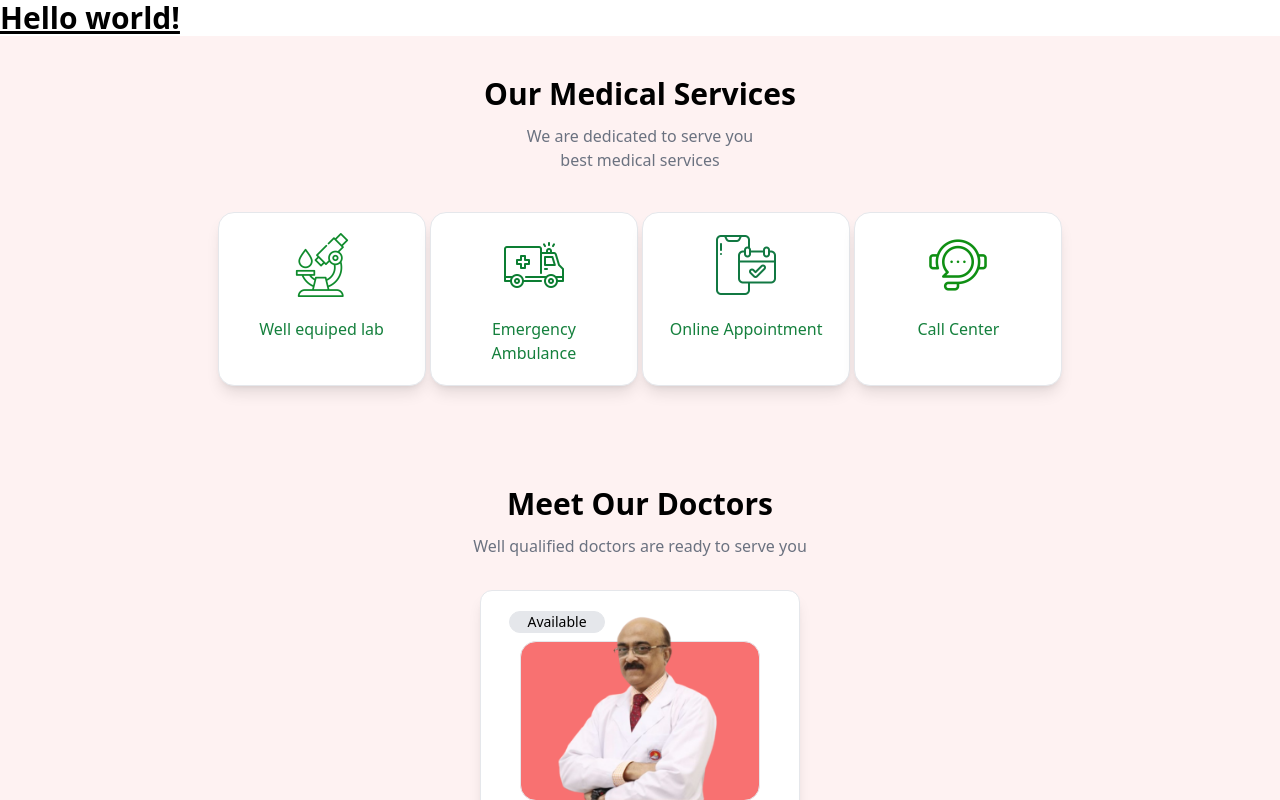
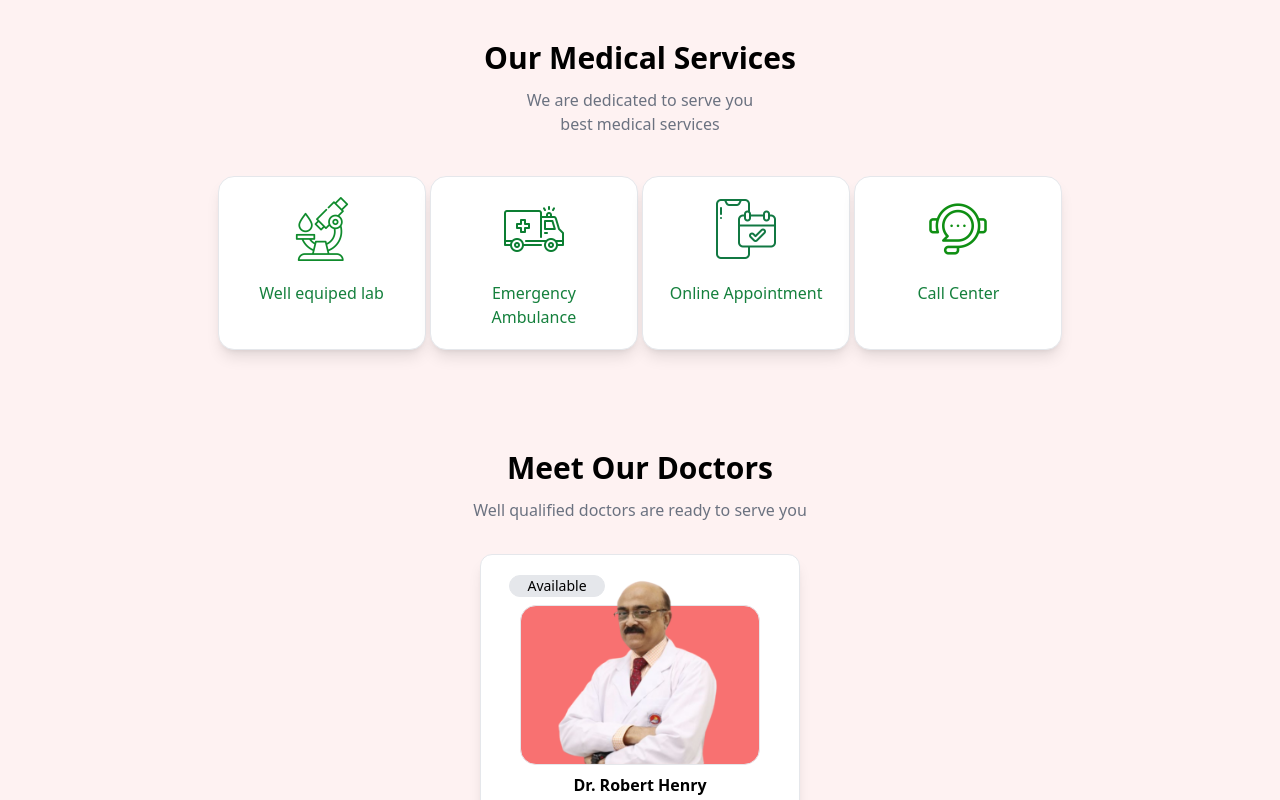
Before and after one commit to sahilspardeshi/hospital-management-system, a React (Vite) app in the folder client/: page / in a window 1280 px wide. Shown: the top 800 px of the page. Built offline with nearby package versions, Linux system fonts and the light colour scheme.

Commit message:
merge component

```diff
--- a/client/package.json
+++ b/client/package.json
@@ -10,6 +10,7 @@
     "preview": "vite preview"
   },
   "dependencies": {
+    "axios": "^1.7.7",
     "react": "^18.3.1",
     "react-dom": "^18.3.1",
     "react-router-dom": "^6.26.2",
@@ -28,6 +29,6 @@
     "globals": "^15.9.0",
     "postcss": "^8.4.47",
     "tailwindcss": "^3.4.13",
-    "vite": "^5.4.1"
+    "vite": "^5.4.8"
   }
 }
--- a/client/src/App.jsx
+++ b/client/src/App.jsx
@@ -1,7 +1,7 @@
 import React  from 'react'
 import './index.css'
 
-import Home from "./components/Home";
+// import Home from "./components/Home";
 import Services from './components/Services/Services';
 import Doctors from './components/Doctors/Doctors';
 
@@ -11,7 +11,6 @@ function App() {
 
   return (
     <>
-     <Home/>
      <Services/>
      <Doctors/>
     </>
```
Also changed, not shown: 1 other file (tests, documents, lock files or other folders).
